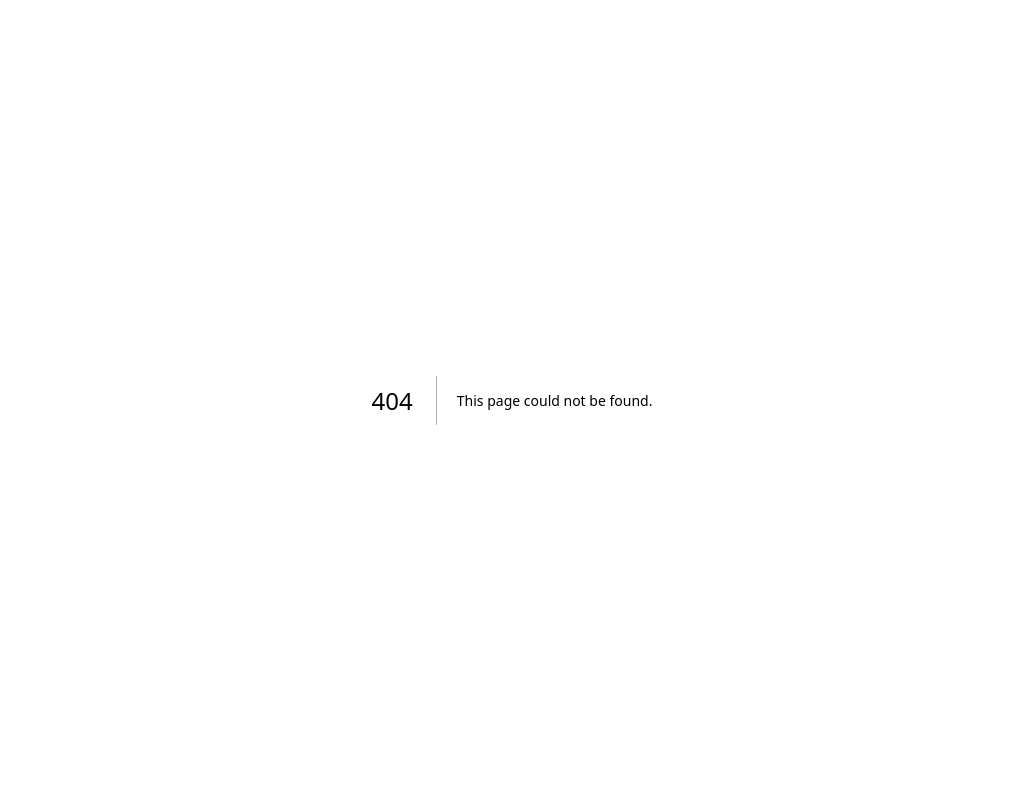
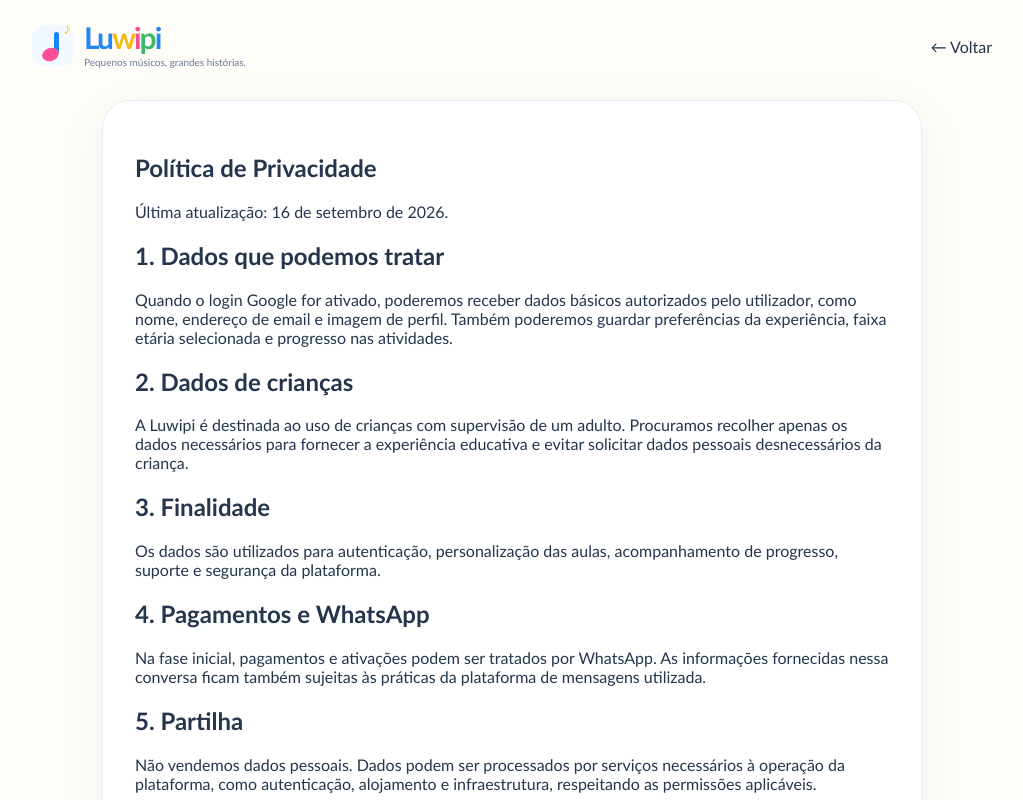
Before and after one commit to yuranicango-sketch/Luwipi, a Next.js app: page /privacidade in a window 1280 px wide. Before the commit this address had no page. Shown: the top 800 px of the page, without its empty margins (128-1151 px from the left). Built offline with nearby package versions, Linux system fonts and the light colour scheme.

Commit message:
feat: add privacy page

```diff
--- /dev/null
+++ b/app/privacidade/page.tsx
@@ -0,0 +1,20 @@
+import Link from "next/link";
+import { Logo } from "@/components/logo";
+
+export default function PrivacyPage() {
+  return (
+    <main style={{minHeight:"100vh",background:"#fffdf8",color:"#24354d",padding:"24px"}}>
+      <header style={{width:"min(960px,100%)",margin:"0 auto 32px",display:"flex",justifyContent:"space-between",alignItems:"center"}}><Logo/><Link href="/">← Voltar</Link></header>
+      <article style={{width:"min(820px,100%)",margin:"0 auto",background:"white",border:"1px solid #e8edf2",borderRadius:28,padding:"32px",boxShadow:"0 16px 50px rgba(50,73,100,.08)"}}>
+        <h1>Política de Privacidade</h1>
+        <p>Última atualização: 16 de setembro de 2026.</p>
+        <h2>1. Dados que podemos tratar</h2><p>Quando o login Google for ativado, poderemos receber dados básicos autorizados pelo utilizador, como nome, endereço de email e imagem de perfil. Também poderemos guardar preferências da experiência, faixa etária selecionada e progresso nas atividades.</p>
+        <h2>2. Dados de crianças</h2><p>A Luwipi é destinada ao uso de crianças com supervisão de um adulto. Procuramos recolher apenas os dados necessários para fornecer a experiência educativa e evitar solicitar dados pessoais desnecessários da criança.</p>
+        <h2>3. Finalidade</h2><p>Os dados são utilizados para autenticação, personalização das aulas, acompanhamento de progresso, suporte e segurança da plataforma.</p>
+        <h2>4. Pagamentos e WhatsApp</h2><p>Na fase inicial, pagamentos e ativações podem ser tratados por WhatsApp. As informações fornecidas nessa conversa ficam também sujeitas às práticas da plataforma de mensagens utilizada.</p>
+        <h2>5. Partilha</h2><p>Não vendemos dados pessoais. Dados podem ser processados por serviços necessários à operação da plataforma, como autenticação, alojamento e infraestrutura, respeitando as permissões aplicáveis.</p>
+        <h2>6. Contacto</h2><p>Para questões de privacidade, correções ou pedidos relacionados aos seus dados, contacte-nos pelo WhatsApp +244 933 400 445.</p>
+      </article>
+    </main>
+  );
+}
```
